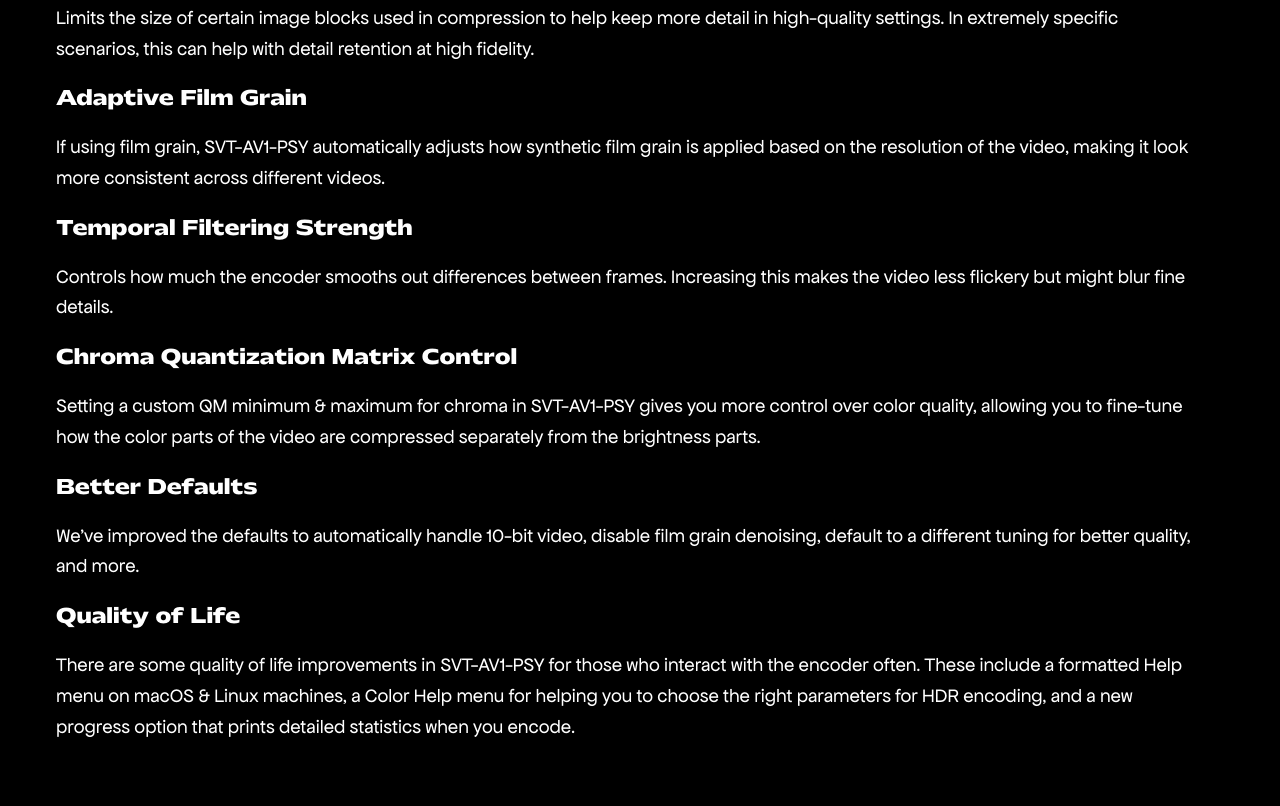
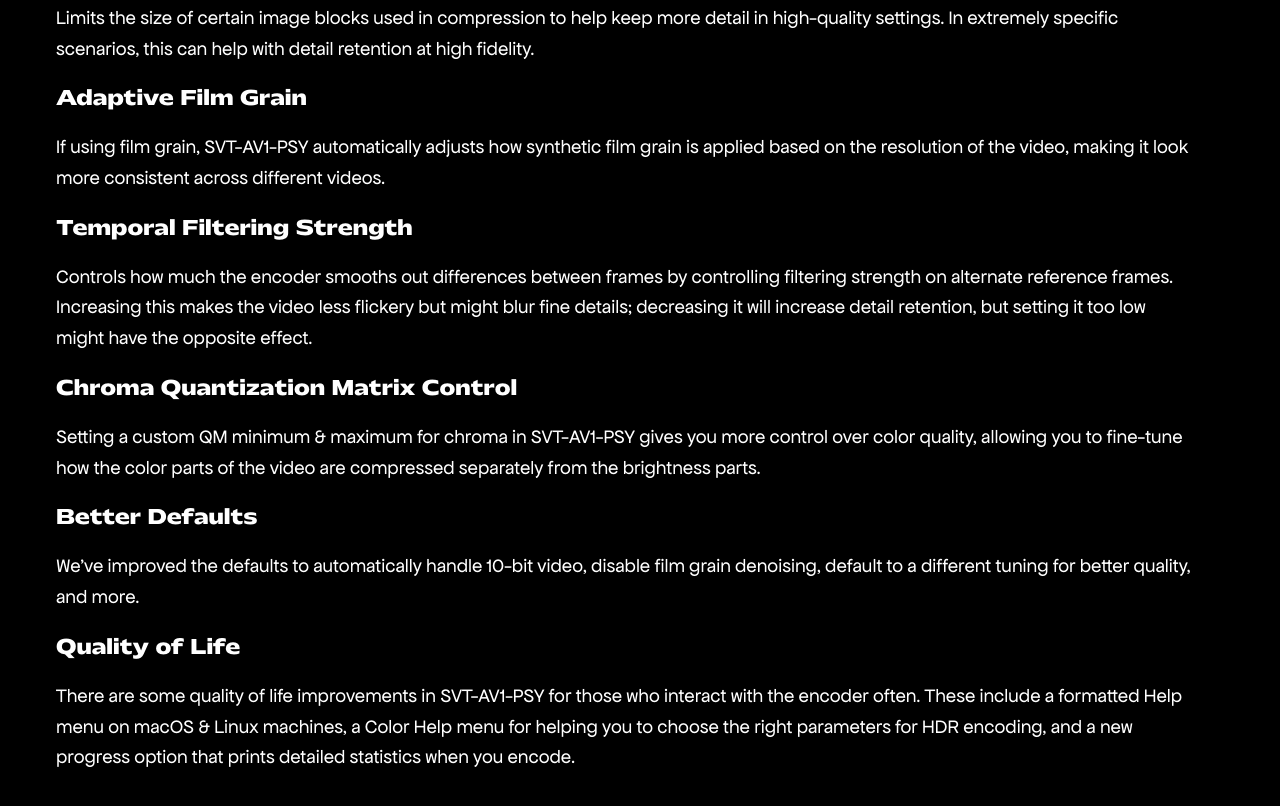
Before and after one commit to gianni-rosato/svt-av1-psy-web, a plain HTML site: page video/index.html in a window 1280 px wide. Shown: the part 2541-3347 px from the top of the page. Drawn offline with Linux system fonts and the light colour scheme.

Commit message:
fix: clarify tf strength language

```diff
--- a/video/index.html
+++ b/video/index.html
@@ -77,7 +77,7 @@
                 <h3>Adaptive Film Grain</h3>
                 <p>If using film grain, SVT-AV1-PSY automatically adjusts how synthetic film grain is applied based on the resolution of the video, making it look more consistent across different videos.</p>
                 <h3>Temporal Filtering Strength</h3>
-                <p>Controls how much the encoder smooths out differences between frames. Increasing this makes the video less flickery but might blur fine details.</p>
+                <p>Controls how much the encoder smooths out differences between frames by controlling filtering strength on alternate reference frames. Increasing this makes the video less flickery but might blur fine details; decreasing it will increase detail retention, but setting it too low might have the opposite effect.</p>
                 <h3>Chroma Quantization Matrix Control</h3>
                 <p>Setting a custom QM minimum &amp; maximum for chroma in SVT-AV1-PSY gives you more control over color quality, allowing you to fine-tune how the color parts of the video are compressed separately from the brightness parts.</p>
                 <h3>Better Defaults</h3>
```
